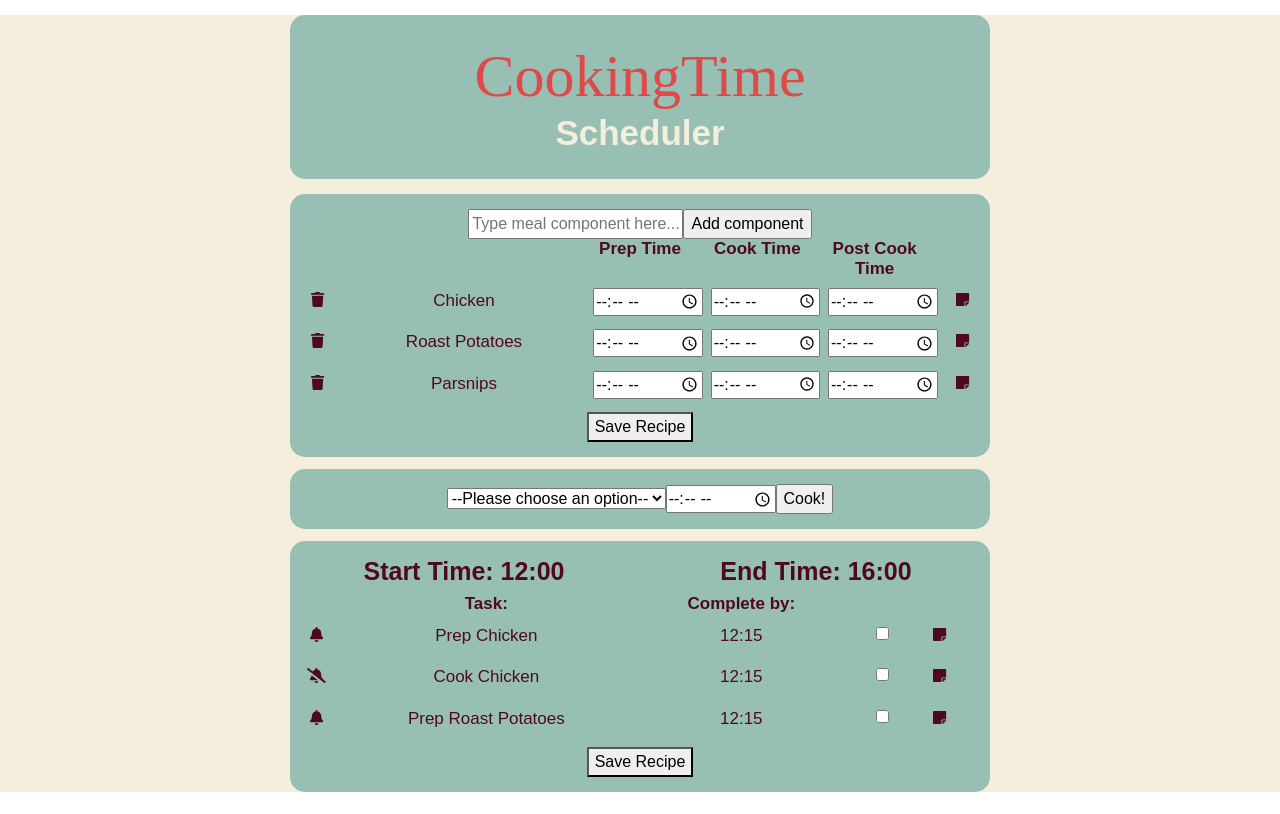
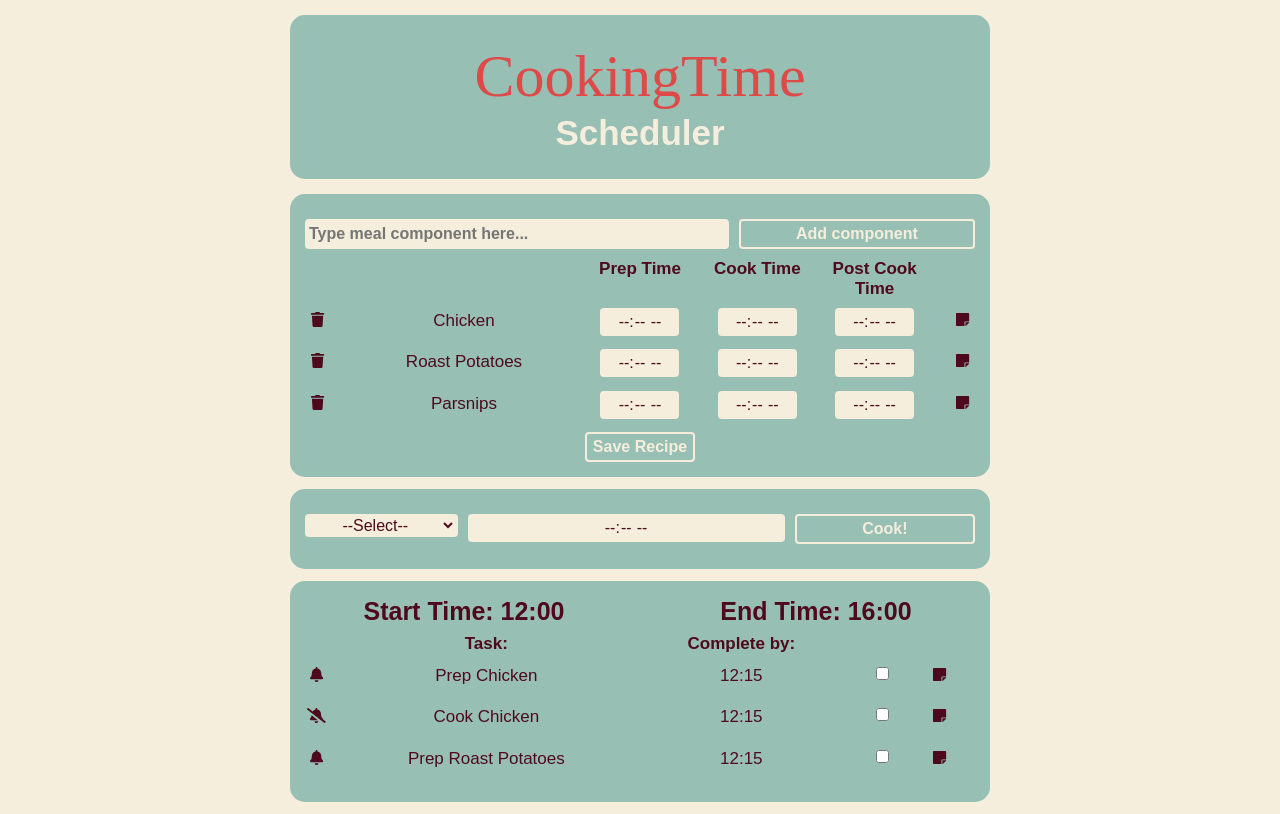
Before and after one commit to fcaud/Cooking-Time-App, a React (Create React App) app: page / in a window 1280 px wide. Built offline with nearby package versions, Linux system fonts and the light colour scheme.

Commit message:
CSS styling

```diff
--- a/src/Scheduler/ComponentInput.css
+++ b/src/Scheduler/ComponentInput.css
@@ -15,6 +15,46 @@
 
 .ComponentInput p {
   font-size: 17px;
+}
+
+.ComponentInput .component-input-form {
+  display: flex;
+}
+
+.ComponentInput input[type="text"] {
+  flex-grow: 2;
+  border-radius: 4px;
+  background: #f5eedc;
+  border: 2px solid #f5eedc;
+  color: #4f091d;
+  font-weight: 600;
+  transition: 50ms ease-in-out;
+  margin: 10px 5px;
+}
+
+.ComponentInput input[type="submit"] {
+  border-radius: 4px;
+  background: #97bfb4;
+  border: 2px solid #f5eedc;
+  color: #f5eedc;
+  font-weight: 600;
+  transition: 50ms ease-in-out;
+  flex-grow: 1;
+  margin: 10px 5px;
+  height: fit-content;
+}
+.ComponentInput input[type="submit"]:hover {
+  background: #f5eedc;
+  color: #800e2e;
+}
+
+.ComponentInput input[type="time"] {
+  border-radius: 4px;
+  background: #f5eedc;
+  border: 2px solid #f5eedc;
+  color: #4f091d;
+  transition: 50ms ease-in-out;
+  text-align: center;
 }
 
 .ComponentInput .delete-button {
@@ -43,3 +83,22 @@
   background: linear-gradient(325deg, #d4f0e8, #97bfb4, #97bfb4, #d4f0e8);
   color: #800e2e;
 }
+
+.ComponentInput .save-recipe-button {
+  border-radius: 4px;
+  background: #97bfb4;
+
+  border: 2px solid #f5eedc;
+  color: #f5eedc;
+  font-weight: 600;
+  transition: 50ms ease-in-out;
+}
+
+.ComponentInput .save-recipe-button:hover {
+  background: #f5eedc;
+  color: #800e2e;
+}
+
+.ComponentInput input[type="time"]::-webkit-calendar-picker-indicator {
+  display: none;
+}
--- a/src/Scheduler/ComponentInput.js
+++ b/src/Scheduler/ComponentInput.js
@@ -7,7 +7,7 @@ export default function ComponentInput() {
   return (
     <div className="ComponentInput">
       <div className="component-text-input">
-        <form>
+        <form className="component-input-form">
           <input type="text" placeholder="Type meal component here..."></input>
           <input type="submit" value="Add component"></input>
         </form>
@@ -98,7 +98,7 @@ export default function ComponentInput() {
           </div>
         </div>
       </div>
-      <button>Save Recipe</button>
+      <button className="save-recipe-button">Save Recipe</button>
     </div>
   );
 }
--- a/src/Scheduler/TaskList.js
+++ b/src/Scheduler/TaskList.js
@@ -86,7 +86,6 @@ export default function TaskList() {
           </div>
         </div>
       </div>
-      <button>Save Recipe</button>
     </div>
   );
 }
--- a/src/Scheduler/TimeInput.css
+++ b/src/Scheduler/TimeInput.css
@@ -7,3 +7,51 @@
   color: #4f091d;
   border-radius: 15px;
 }
+
+.TimeInput form {
+  display: flex;
+}
+
+.TimeInput select {
+  border-radius: 4px;
+  background: #f5eedc;
+  border: 2px solid #f5eedc;
+  color: #4f091d;
+  transition: 50ms ease-in-out;
+  text-align: center;
+  margin: 10px 5px;
+  height: fit-content;
+  flex-grow: 1;
+}
+
+.TimeInput input[type="time"] {
+  border-radius: 4px;
+  background: #f5eedc;
+  border: 2px solid #f5eedc;
+  color: #4f091d;
+  transition: 50ms ease-in-out;
+  text-align: center;
+  margin: 10px 5px;
+  height: fit-content;
+  flex-grow: 4;
+}
+
+.TimeInput input[type="submit"] {
+  border-radius: 4px;
+  background: #97bfb4;
+  border: 2px solid #f5eedc;
+  color: #f5eedc;
+  font-weight: 600;
+  transition: 50ms ease-in-out;
+  flex-grow: 2;
+  margin: 10px 5px;
+  height: fit-content;
+}
+.TimeInput input[type="submit"]:hover {
+  background: #f5eedc;
+  color: #800e2e;
+}
+
+.TimeInput input[type="time"]::-webkit-calendar-picker-indicator {
+  display: none;
+}
--- a/src/Scheduler/TimeInput.js
+++ b/src/Scheduler/TimeInput.js
@@ -6,7 +6,7 @@ export default function TimeInput() {
     <div className="TimeInput">
       <form>
         <select name="time" id="time-select">
-          <option value="">--Please choose an option--</option>
+          <option value="">--Select--</option>
           <option value="start">Start time</option>
           <option value="end">End Time</option>
         </select>
--- a/src/index.css
+++ b/src/index.css
@@ -12,3 +12,7 @@ code {
   font-family: source-code-pro, Menlo, Monaco, Consolas, "Courier New",
     monospace;
 }
+
+html {
+  background-color: #f5eedc;
+}
```
